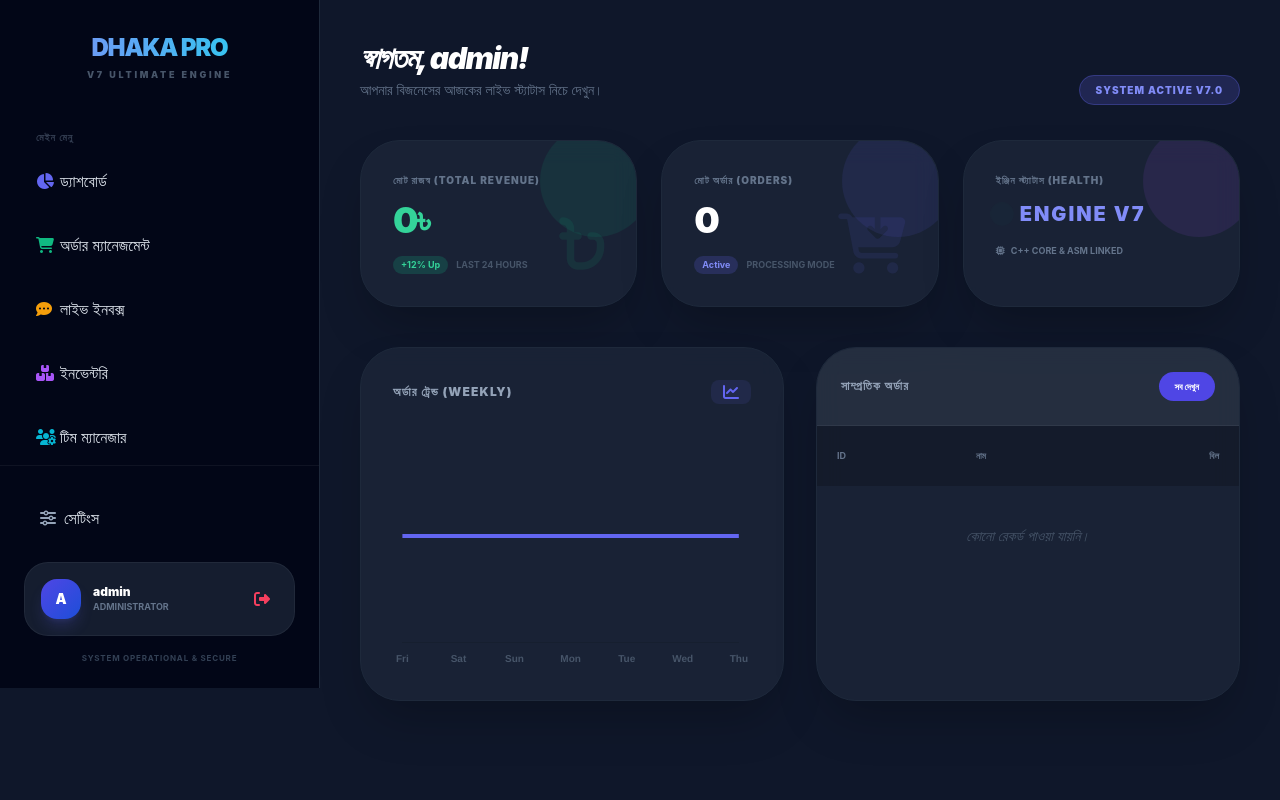
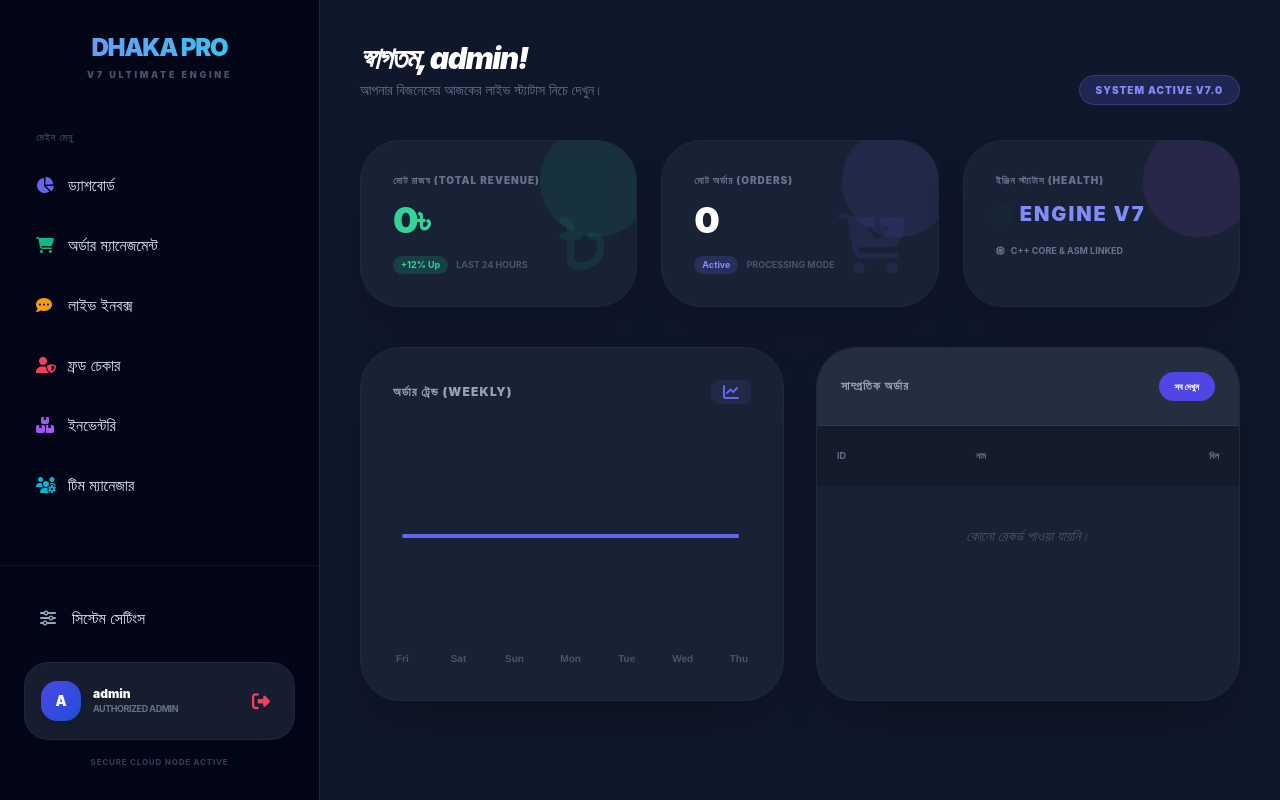
Before and after one commit to printthp/Dhaka-exclusive-sms-bot-wp-msg, a Flask app: page /admin in a window 1280 px wide. Run offline with Flask 2, Linux system fonts and the light colour scheme; the visitor is signed in with stand-in values (Sample User, id 1); data comes from the database, SQL or seed files in the repository; data that the repository does not hold is empty; some libraries are stand-ins or nearby versions.

Commit message:
Update base.html

```diff
--- a/templates/base.html
+++ b/templates/base.html
@@ -7,9 +7,10 @@
     <script src="https://cdn.tailwindcss.com"></script>
     <link href="https://cdnjs.cloudflare.com/ajax/libs/font-awesome/6.4.0/css/all.min.css" rel="stylesheet">
     <style>
-        body { background: #0f172a; color: #e2e8f0; font-family: 'Inter', sans-serif; margin: 0; }
+        body { background: #0f172a; color: #e2e8f0; font-family: 'Inter', sans-serif; margin: 0; overflow-x: hidden; }
         .glass { background: rgba(30, 41, 59, 0.7); backdrop-filter: blur(12px); border: 1px solid rgba(255,255,255,0.05); }
-        .sidebar-link:hover { background: rgba(99, 102, 241, 0.1); color: #818cf8; }
+        .sidebar-link:hover { background: rgba(99, 102, 241, 0.1); color: #818cf8; transform: translateX(5px); }
+        .sidebar-link { transition: all 0.3s ease; }
         /* কাস্টম স্ক্রলবার */
         ::-webkit-scrollbar { width: 4px; }
         ::-webkit-scrollbar-track { background: transparent; }
@@ -18,55 +19,73 @@
 </head>
 <body class="min-h-screen flex flex-col md:flex-row">
 
-    <!-- সাইডবার কন্ট্রোলার (মোবাইলের জন্য উপরে লোগো) -->
+    <!-- মোবাইল নেভিগেশন বার (উপরে) -->
     <div class="md:hidden glass border-b border-white/5 p-4 flex justify-between items-center sticky top-0 z-50">
         <h1 class="text-lg font-black text-indigo-400 uppercase tracking-tighter">Dhaka Pro</h1>
-        <button onclick="toggleSidebar()" class="text-indigo-400 p-2"><i class="fa-solid fa-bars-staggered"></i></button>
+        <button onclick="toggleSidebar()" class="text-indigo-400 p-2 focus:outline-none"><i class="fa-solid fa-bars-staggered text-xl"></i></button>
     </div>
 
     <!-- Sidebar -->
-    <aside id="sidebar" class="hidden md:flex fixed md:relative w-full md:w-80 h-full bg-[#020617] border-r border-slate-800 flex-col shrink-0 z-40 transition-all duration-300">
+    <aside id="sidebar" class="hidden md:flex fixed md:relative w-full md:w-80 h-[calc(100vh-60px)] md:h-screen bg-[#020617] border-r border-slate-800 flex-col shrink-0 z-40 overflow-hidden">
 
-        <!-- লোগো সেকশন (ডেস্কটপ) -->
+        <!-- লোগো সেকশন (ডেস্কটপ ভিউতে শো করবে) -->
         <div class="p-8 text-center hidden md:block">
             <h1 class="text-2xl font-black text-transparent bg-clip-text bg-gradient-to-r from-indigo-400 to-cyan-400 uppercase tracking-tighter">Dhaka Pro</h1>
-            <p class="text-[9px] text-slate-600 font-black tracking-[0.3em] mt-1">V7 ULTIMATE ENGINE</p>
+            <p class="text-[9px] text-slate-600 font-black tracking-[0.3em] mt-1 shadow-sm">V7 ULTIMATE ENGINE</p>
         </div>
 
         <!-- মেইন মেনু আইটেম -->
-        <nav class="flex-1 px-5 space-y-2 mt-4 overflow-y-auto">
-            <p class="text-[10px] text-slate-500 font-bold uppercase tracking-widest ml-4 mb-2 opacity-50">মেইন মেনু</p>
-            <a href="/admin?tab=dashboard" class="sidebar-link flex items-center p-4 rounded-2xl transition-all"><i class="fa-solid fa-chart-pie w-6 text-indigo-500"></i> ড্যাশবোর্ড</a>
-            <a href="/admin?tab=orders" class="sidebar-link flex items-center p-4 rounded-2xl transition-all"><i class="fa-solid fa-shopping-cart w-6 text-emerald-500"></i> অর্ডার ম্যানেজমেন্ট</a>
-            <a href="/admin?tab=chat" class="sidebar-link flex items-center p-4 rounded-2xl transition-all justify-between">
-                <span class="flex items-center"><i class="fa-solid fa-comment-dots w-6 text-amber-500"></i> লাইভ ইনবক্স</span>
+        <nav class="flex-1 px-5 space-y-1 mt-4 overflow-y-auto">
+            <p class="text-[10px] text-slate-500 font-bold uppercase tracking-widest ml-4 mb-3 opacity-50">মেইন মেনু</p>
+
+            <a href="/admin?tab=dashboard" class="sidebar-link flex items-center p-4 rounded-2xl">
+                <i class="fa-solid fa-chart-pie w-6 text-indigo-500"></i> <span class="ml-2">ড্যাশবোর্ড</span>
+            </a>
+
+            <a href="/admin?tab=orders" class="sidebar-link flex items-center p-4 rounded-2xl">
+                <i class="fa-solid fa-shopping-cart w-6 text-emerald-500"></i> <span class="ml-2">অর্ডার ম্যানেজমেন্ট</span>
+            </a>
+
+            <a href="/admin?tab=chat" class="sidebar-link flex items-center p-4 rounded-2xl justify-between">
+                <span class="flex items-center"><i class="fa-solid fa-comment-dots w-6 text-amber-500"></i> <span class="ml-2">লাইভ ইনবক্স</span></span>
                 {% if unread_chat_count > 0 %}<span class="bg-indigo-600 text-white text-[10px] px-2 py-0.5 rounded-full font-black animate-pulse">{{ unread_chat_count }}</span>{% endif %}
             </a>
-            <a href="/admin?tab=inventory" class="sidebar-link flex items-center p-4 rounded-2xl transition-all"><i class="fa-solid fa-boxes-stacked w-6 text-purple-500"></i> ইনভেন্টরি</a>
-            <a href="/admin?tab=agents" class="sidebar-link flex items-center p-4 rounded-2xl transition-all"><i class="fa-solid fa-users-gear w-6 text-cyan-500"></i> টিম ম্যানেজার</a>
+
+            <!-- ফ্রড চেকার মেনু (নতুন যোগ করা হয়েছে) -->
+            <a href="/admin?tab=frauds" class="sidebar-link flex items-center p-4 rounded-2xl">
+                <i class="fa-solid fa-user-shield w-6 text-rose-500"></i> <span class="ml-2">ফ্রড চেকার</span>
+            </a>
+
+            <a href="/admin?tab=inventory" class="sidebar-link flex items-center p-4 rounded-2xl">
+                <i class="fa-solid fa-boxes-stacked w-6 text-purple-500"></i> <span class="ml-2">ইনভেন্টরি</span>
+            </a>
+
+            <a href="/admin?tab=agents" class="sidebar-link flex items-center p-4 rounded-2xl">
+                <i class="fa-solid fa-users-gear w-6 text-cyan-500"></i> <span class="ml-2">টিম ম্যানেজার</span>
+            </a>
         </nav>
 
         <!-- নিচের ফিক্সড সেকশন (সেটিংস, এডমিন ও লগআউট) -->
         <div class="p-6 border-t border-white/5 bg-[#020617] mt-auto">
-            <a href="/admin?tab=settings" class="sidebar-link flex items-center p-4 rounded-2xl mb-4 transition-all">
-                <i class="fa-solid fa-sliders w-6 text-slate-400"></i> সেটিংস
+            <a href="/admin?tab=settings" class="sidebar-link flex items-center p-4 rounded-2xl mb-4">
+                <i class="fa-solid fa-sliders w-6 text-slate-400"></i> <span class="ml-2">সিস্টেম সেটিংস</span>
             </a>
 
-            <div class="glass p-4 rounded-3xl flex items-center justify-between mb-4">
+            <div class="glass p-4 rounded-3xl flex items-center justify-between mb-4 border border-indigo-500/10 shadow-lg">
                 <div class="flex items-center gap-3">
-                    <div class="w-10 h-10 rounded-2xl bg-gradient-to-br from-indigo-600 to-blue-700 flex items-center justify-center font-black text-sm text-white shadow-lg shadow-indigo-500/20">
+                    <div class="w-10 h-10 rounded-2xl bg-gradient-to-br from-indigo-600 to-blue-700 flex items-center justify-center font-black text-sm text-white shadow-md">
                         {{ session.get('username', 'A')[0].upper() }}
                     </div>
                     <div>
                         <p class="text-xs font-black text-white">{{ session.get('username') }}</p>
-                        <p class="text-[9px] text-slate-500 font-bold uppercase">Administrator</p>
+                        <p class="text-[9px] text-slate-500 font-bold uppercase tracking-tighter">Authorized Admin</p>
                     </div>
                 </div>
                 <a href="/admin/logout" class="text-rose-500 hover:text-rose-400 p-2 transition-all" title="Logout">
-                    <i class="fa-solid fa-right-from-bracket"></i>
+                    <i class="fa-solid fa-right-from-bracket text-lg"></i>
                 </a>
             </div>
-            <p class="text-[8px] text-slate-700 text-center font-bold tracking-widest uppercase">System Operational & Secure</p>
+            <p class="text-[8px] text-slate-700 text-center font-bold tracking-widest uppercase mb-2">Secure Cloud Node Active</p>
         </div>
     </aside>
 
@@ -76,7 +95,7 @@
     </main>
 
     <script>
-        // মোবাইলে মেনু ওপেন/ক্লোজ করার জন্য
+        // মোবাইলে মেনু কন্ট্রোল করার ফাংশন
         function toggleSidebar() {
             const sidebar = document.getElementById('sidebar');
             if (sidebar.classList.contains('hidden')) {
@@ -87,6 +106,15 @@
                 sidebar.classList.remove('flex');
             }
         }
+
+        // লিংকে ক্লিক করলে মোবাইলে মেনু অটো কলাপ্স হবে
+        document.querySelectorAll('.sidebar-link').forEach(link => {
+            link.addEventListener('click', () => {
+                if (window.innerWidth < 768) {
+                    toggleSidebar();
+                }
+            });
+        });
     </script>
 </body>
 </html>
```
